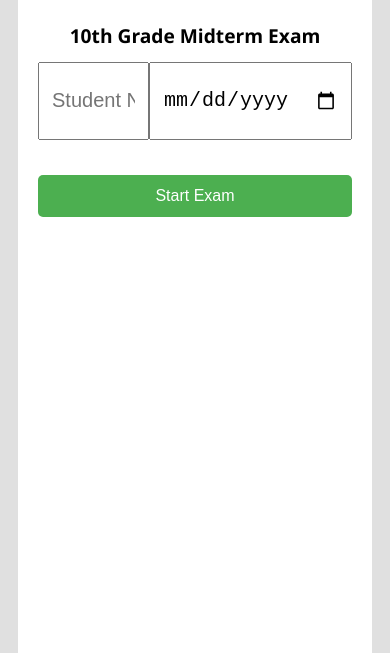
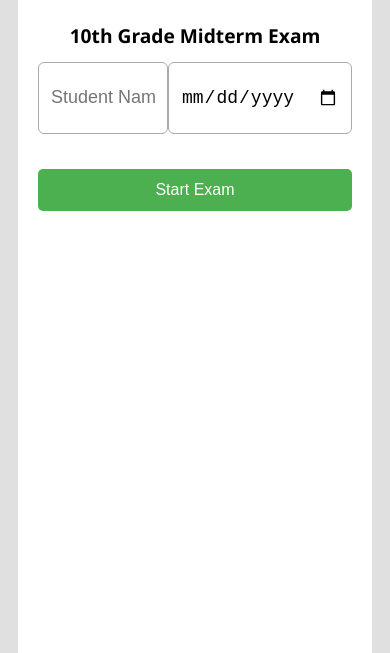
Before and after one commit to ABNxSAHAR/midterm-exam, a plain HTML site: page index.html in a window 390 px wide. Shown: the part 191-844 px from the top of the page. Drawn offline with Linux system fonts and the light colour scheme.

Commit message:
Update index.html

```diff
--- a/index.html
+++ b/index.html
@@ -100,10 +100,13 @@
 
 .header-fields input {
   width: 100%;
-  font-size: 20px;
-  padding: 12px;
+  font-size: 18px;
   height: 50px;
+  padding: 10px 12px;
+  border: 1px solid #aaa;
+  border-radius: 6px;
 }
+
 
 
   .header-fields input {
```
